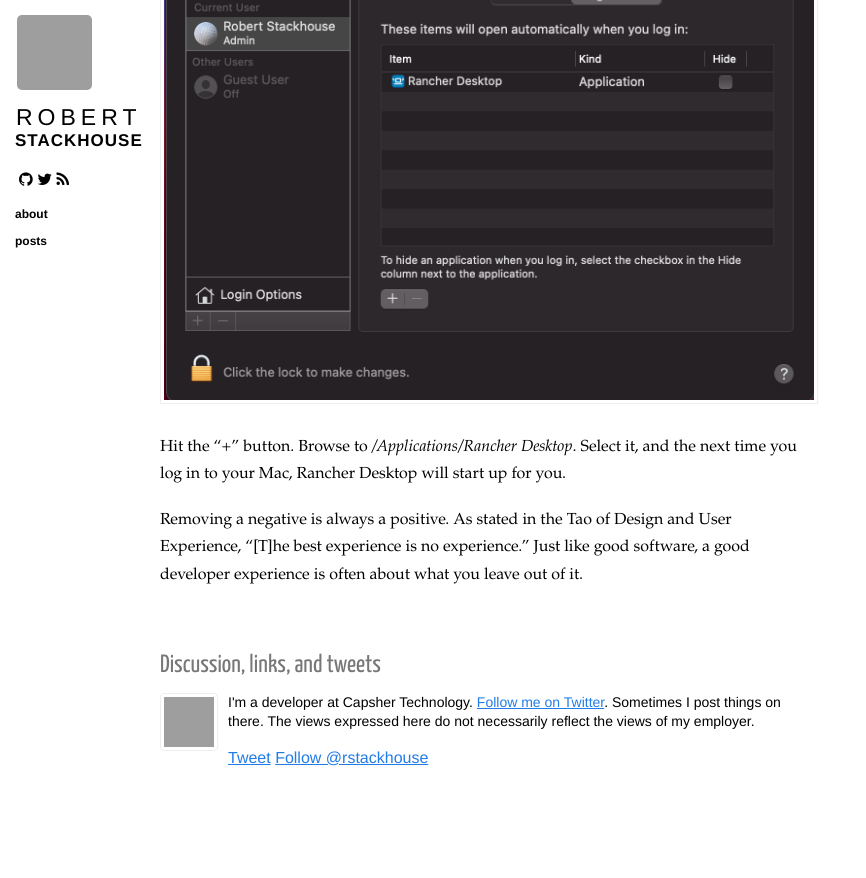
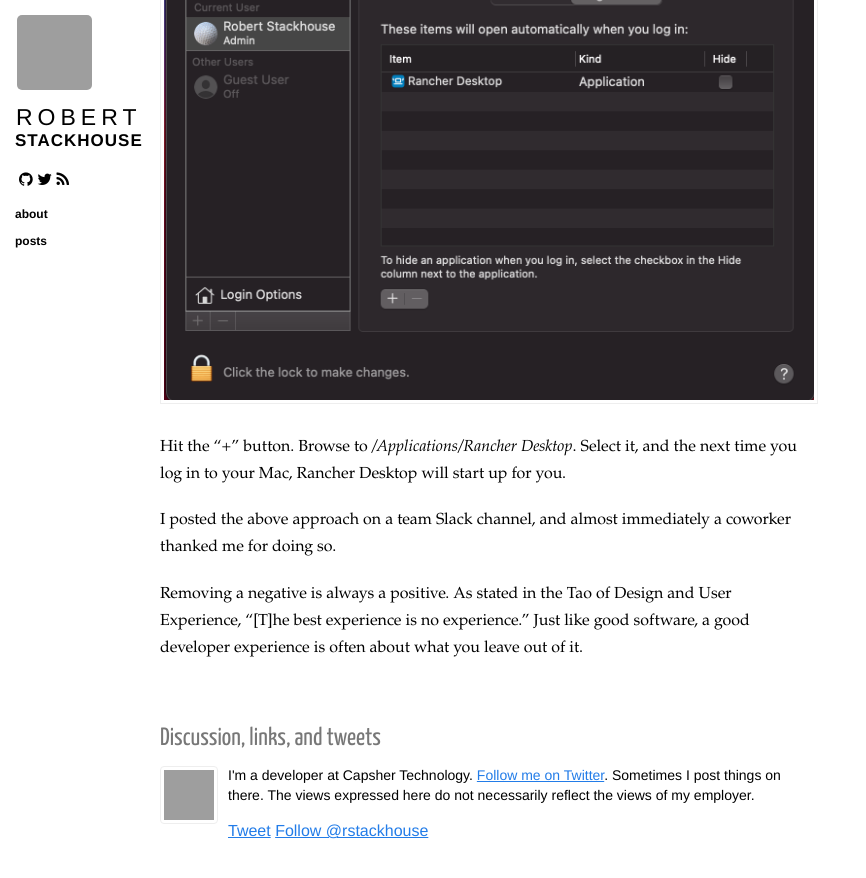
Before and after one commit to rstackhouse/rstackhouse.github.com, a Jekyll site: the page built from _posts/2024-03-15-devex-is-an-accumalation-of-small-things.md, in a window 1280 px wide and 900 px high, scrolled down 2199 px, cut to the strip 0-878 px from the top of the window. Shown: the whole strip, without its empty margins (0-866 px from the left). Built offline with Jekyll 4.4.1, drawn with Linux system fonts in a browser that asks for light colours; nearby versions of some CDN libraries; comment, search, counter and statistics services are not loaded; before the commit the page ends 3026 px from its top, so only the background shows below that; grey boxes are pictures that could not be loaded.

Commit message:
DevEx is an Accumulation of Small Things. Edit about thanks

```diff
--- a/_posts/2024-03-15-devex-is-an-accumalation-of-small-things.md
+++ b/_posts/2024-03-15-devex-is-an-accumalation-of-small-things.md
@@ -36,4 +36,6 @@ Find *Login Items*.
 
 Hit the "+" button. Browse to */Applications/Rancher Desktop*. Select it, and the next time you log in to your Mac, Rancher Desktop will start up for you.
 
+I posted the above approach on a team Slack channel, and almost immediately a coworker thanked me for doing so.
+
 Removing a negative is always a positive. As stated in the Tao of Design and User Experience, "[T]he best experience is no experience." Just like good software, a good developer experience is often about what you leave out of it.
```
